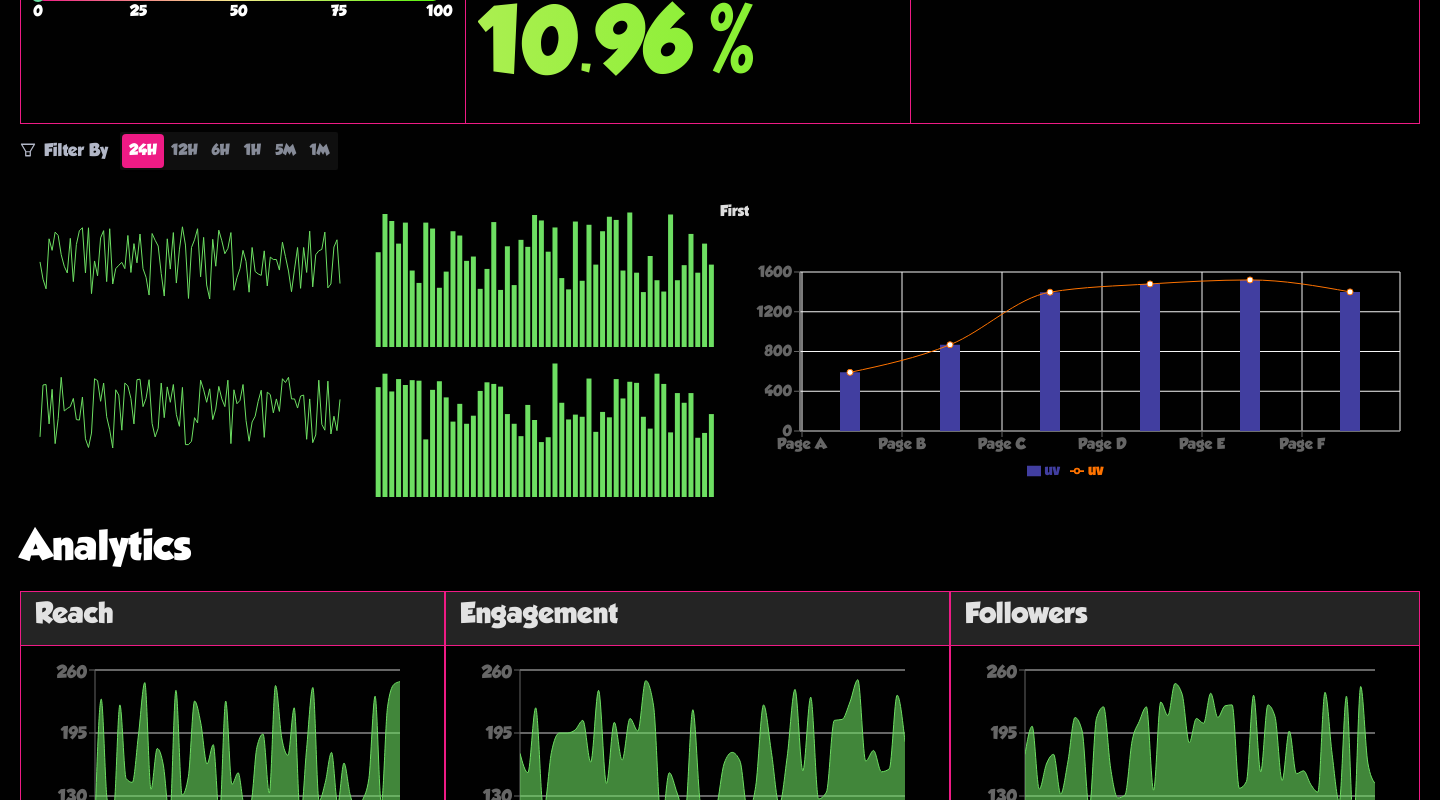
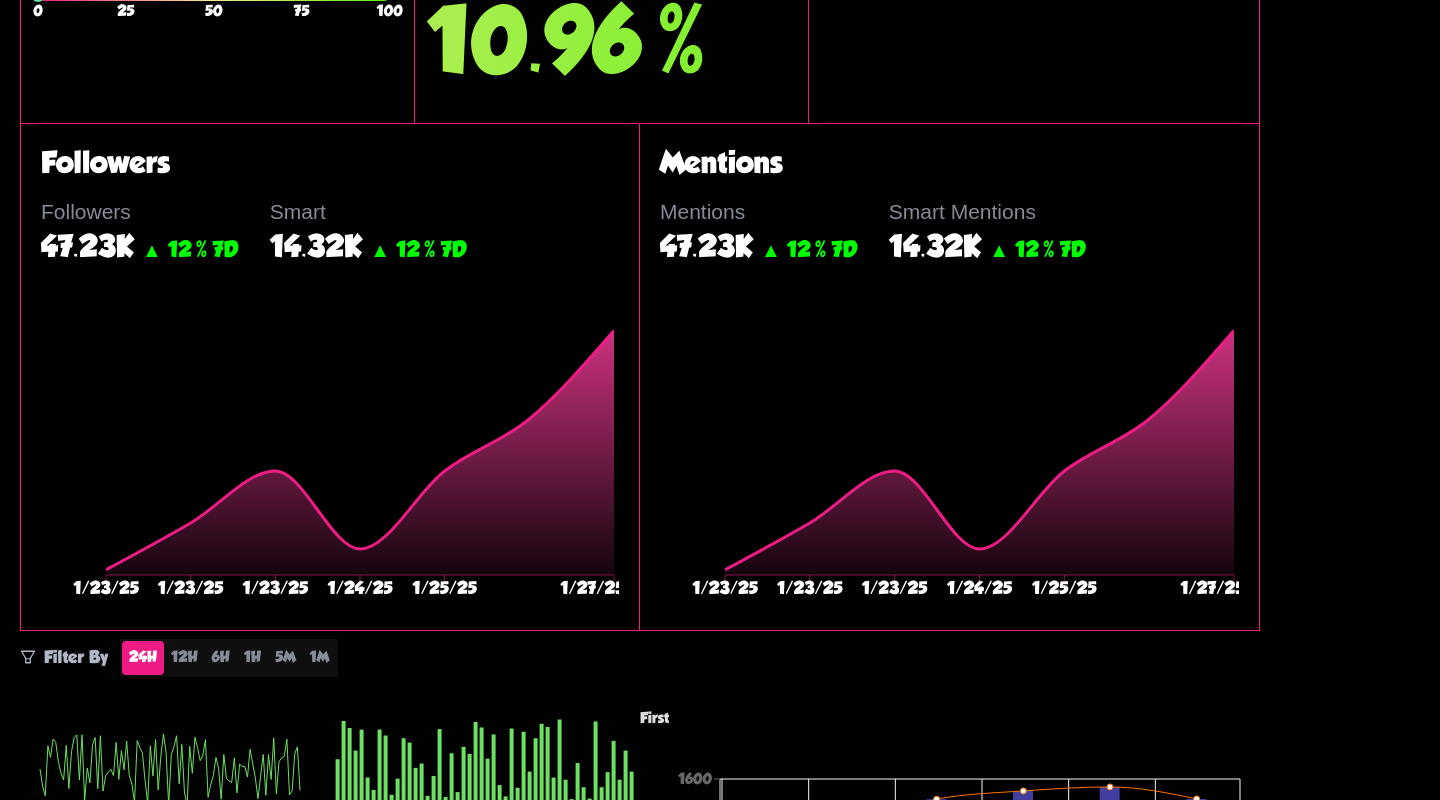
Before and after one commit to Mun-Labs/munki-webapp, a React (Vite) app: page /details in a window 1280 px wide. Shown: the part 1560-2360 px from the top of the page, 1440 px wide, since content can reach past the window. Built offline with nearby package versions, Linux system fonts and the light colour scheme; what antd-style would draw is missing.

Commit message:
Update: Area Chart for Followers + Mentions

```diff
--- a/src/AppLayout.tsx
+++ b/src/AppLayout.tsx
@@ -9,7 +9,7 @@ const appStyles: React.CSSProperties = {
 };
 
 const StyledMainContent = styled.section`
-  width: 1440px;
+  max-width: 1440px;
   margin: 0 auto;
 `;
 
@@ -18,7 +18,7 @@ export const AppLayout: React.FC<PropsWithChildren> = ({ children }) => {
     <div style={appStyles}>
       <MunkiHeader />
       <StyledMainContent className="container">
-        {/*         <MunkiSidebar /> */}
+        {/* <MunkiSidebar /> */}
         {children}
       </StyledMainContent>
       <MunkiFooter />
--- a/src/ui/pages/TokenDetailsPage/Analytics/Analytics.tsx
+++ b/src/ui/pages/TokenDetailsPage/Analytics/Analytics.tsx
@@ -2,6 +2,7 @@ import { ComponentProps, FC } from "react";
 import styled from "styled-components";
 import { SectionChart } from "./SectionChart/SectionChart";
 import { SectionScore } from "./SectionScore/SectionScore";
+import { SectionFollowerMention } from "./SectionFollowerMention/SectionFollowerMention";
 
 interface AnalyticsProps extends ComponentProps<any> {}
 
@@ -11,6 +12,7 @@ export const Analytics: FC<AnalyticsProps> = (props) => {
       <h3 className="title">Analytics</h3>
       <SectionChart />
       <SectionScore />
+      <SectionFollowerMention />
     </AnalyticsStyled>
   );
 };
--- /dev/null
+++ b/src/ui/pages/TokenDetailsPage/Analytics/SectionFollowerMention/Follower/Follower.tsx
@@ -0,0 +1,163 @@
+import styled from "styled-components";
+import {
+  AreaChart,
+  Area,
+  XAxis,
+  YAxis,
+  Tooltip,
+  ResponsiveContainer,
+  BarChart,
+} from "recharts";
+import { COLORS } from "../../../../../colors";
+
+const data = [
+  { date: "1/23/25", mentions: 1000, smartMentions: 400 },
+  { date: "1/23/25", mentions: 10000, smartMentions: 400 },
+  { date: "1/23/25", mentions: 20000, smartMentions: 400 },
+  { date: "1/24/25", mentions: 5000, smartMentions: 2500 },
+  { date: "1/25/25", mentions: 20000, smartMentions: 8000 },
+  { date: "1/26/25", mentions: 30000, smartMentions: 12000 },
+  { date: "1/27/25", mentions: 47000, smartMentions: 14320 },
+];
+
+const Follower = () => {
+  return (
+    <ChartContainer>
+      <Title>Followers</Title>
+      <Metrics>
+        <Metrics>
+          <MetricItem>
+            <MetricTitle className="font-normal">Followers</MetricTitle>
+            <MetricValue>
+              47.23K <MetricChange> ▲ 12% 7D</MetricChange>
+            </MetricValue>
+          </MetricItem>
+        </Metrics>
+        <MetricItem>
+          <MetricTitle className="font-normal">Smart</MetricTitle>
+          <MetricValue>
+            14.32K <MetricChange> ▲ 12% 7D</MetricChange>
+          </MetricValue>
+        </MetricItem>
+      </Metrics>
+      <ResponsiveContainer width="100%" height={300}>
+        <AreaChart data={data}>
+          <defs>
+            <linearGradient id="colorMentions" x1="0" y1="0" x2="0" y2="1">
+              <stop offset="0%" stopColor="#cd327f" stopOpacity={1} />
+              <stop offset="100%" stopColor="#cd327f" stopOpacity={0.1} />
+            </linearGradient>
+          </defs>
+          {/* <CartesianGrid strokeDasharray="3 3" stroke="#333" /> */}
+          <XAxis
+            minTickGap={20}
+            stroke="#84124d"
+            dataKey="date"
+            tick={{ fill: "#fff" }}
+          />
+          <YAxis
+            tick={{ fill: "transparent" }}
+            stroke="transparent"
+            domain={[0, 50000]}
+          />
+          <Tooltip content={<CustomTooltip />} />
+          <Area
+            type="monotone"
+            dataKey="mentions"
+            stroke="#ed1c84"
+            strokeWidth={3}
+            fillOpacity={1}
+            fill="url(#colorMentions)"
+          />
+          {/* another test Area showing */}
+          {/* <Area
+            type="monotone"
+            dataKey="smartMentions"
+            stroke="#00ff00"
+            fill="#ccffcc"
+            fillOpacity={0.3}
+          /> */}
+        </AreaChart>
+      </ResponsiveContainer>
+    </ChartContainer>
+  );
+};
+
+export default Follower;
+
+// Custom Tooltip (same as your original)
+const CustomTooltip = ({ active, payload }: any) => {
+  console.log({ payload });
+
+  const data = payload[0]?.payload;
+
+  if (active && payload && payload.length) {
+    return (
+      <TooltipContainer>
+        <p className="text-sm font-bold font-normal">Date: {data?.date}</p>
+        <p className="font-normal">Mentions: {data?.mentions}</p>
+        <p className="font-normal">Smart Mentions: {data?.smartMentions}</p>
+      </TooltipContainer>
+    );
+  }
+  return null;
+};
+
+// Styled components
+const ChartContainer = styled.div`
+  padding: 20px;
+  background-color: #000;
+  color: #fff;
+  border-radius: 8px;
+  width: 100%;
+  .recharts-curve.recharts-tooltip-cursor {
+    display: none !important;
+  }
+`;
+
+const Title = styled.h2`
+  font-size: 28px;
+  font-weight: bold;
+  margin-bottom: 10px;
+`;
+
+const Metrics = styled.div`
+  display: flex;
+  gap: 32px;
+  margin-bottom: 20px;
+`;
+
+
+const MetricTitle = styled.p`
+  font-size: 21px;
+  color: ${COLORS.grey50}
+`;
+
+const MetricItem = styled.div`
+  font-size: 16px;
+`;
+
+const MetricValue = styled.p`
+  margin: 0;
+  font-size: 28px;
+`;
+
+const MetricChange = styled.span`
+  color: #00ff00;
+  margin: 0;
+  font-weight: bold;
+  font-size: 20px;
+`;
+
+const TooltipContainer = styled.div`
+  background-color: #000;
+  padding: 8px;
+  border-radius: 4px;
+  box-shadow: 0 2px 4px rgba(0, 0, 0, 0.2);
+  color: #fff;
+  font-size: 12px;
+
+  p {
+    margin: 2px 0;
+  }
+`;
--- /dev/null
+++ b/src/ui/pages/TokenDetailsPage/Analytics/SectionFollowerMention/Mention/Mention.tsx
@@ -0,0 +1,162 @@
+import styled from "styled-components";
+import {
+  AreaChart,
+  Area,
+  XAxis,
+  YAxis,
+  Tooltip,
+  ResponsiveContainer,
+  BarChart,
+} from "recharts";
+import { COLORS } from "../../../../../colors";
+
+const data = [
+  { date: "1/23/25", mentions: 1000, smartMentions: 400 },
+  { date: "1/23/25", mentions: 10000, smartMentions: 400 },
+  { date: "1/23/25", mentions: 20000, smartMentions: 400 },
+  { date: "1/24/25", mentions: 5000, smartMentions: 2500 },
+  { date: "1/25/25", mentions: 20000, smartMentions: 8000 },
+  { date: "1/26/25", mentions: 30000, smartMentions: 12000 },
+  { date: "1/27/25", mentions: 47000, smartMentions: 14320 },
+];
+
+const Mention = () => {
+  return (
+    <ChartContainer>
+      <Title>Mentions</Title>
+      <Metrics>
+        <Metrics>
+          <MetricItem>
+            <MetricTitle className="font-normal">Mentions</MetricTitle>
+            <MetricValue>
+              47.23K <MetricChange> ▲ 12% 7D</MetricChange>
+            </MetricValue>
+          </MetricItem>
+        </Metrics>
+        <MetricItem>
+          <MetricTitle className="font-normal">Smart Mentions</MetricTitle>
+          <MetricValue>
+            14.32K <MetricChange> ▲ 12% 7D</MetricChange>
+          </MetricValue>
+        </MetricItem>
+      </Metrics>
+      <ResponsiveContainer width="100%" height={300}>
+        <AreaChart data={data}>
+          <defs>
+            <linearGradient id="colorMentions" x1="0" y1="0" x2="0" y2="1">
+              <stop offset="0%" stopColor="#cd327f" stopOpacity={1} />
+              <stop offset="100%" stopColor="#cd327f" stopOpacity={0.1} />
+            </linearGradient>
+          </defs>
+          {/* <CartesianGrid strokeDasharray="3 3" stroke="#333" /> */}
+          <XAxis
+            minTickGap={20}
+            stroke="#84124d"
+            dataKey="date"
+            tick={{ fill: "#fff" }}
+          />
+          <YAxis
+            tick={{ fill: "transparent" }}
+            stroke="transparent"
+            domain={[0, 50000]}
+          />
+          <Tooltip content={<CustomTooltip />} />
+          <Area
+            type="monotone"
+            dataKey="mentions"
+            stroke="#ed1c84"
+            strokeWidth={3}
+            fillOpacity={1}
+            fill="url(#colorMentions)"
+          />
+          {/* another test Area showing */}
+          {/* <Area
+            type="monotone"
+            dataKey="smartMentions"
+            stroke="#00ff00"
+            fill="#ccffcc"
+            fillOpacity={0.3}
+          /> */}
+        </AreaChart>
+      </ResponsiveContainer>
+    </ChartContainer>
+  );
+};
+
+export default Mention;
+
+// Custom Tooltip (same as your original)
+const CustomTooltip = ({ active, payload }: any) => {
+  console.log({ payload });
+
+  const data = payload[0]?.payload;
+
+  if (active && payload && payload.length) {
+    return (
+      <TooltipContainer>
+        <p className="text-sm font-bold font-normal">Date: {data?.date}</p>
+        <p className="font-normal">Mentions: {data?.mentions}</p>
+        <p className="font-normal">Smart Mentions: {data?.smartMentions}</p>
+      </TooltipContainer>
+    );
+  }
+  return null;
+};
+
+// Styled components
+const ChartContainer = styled.div`
+  padding: 20px;
+  background-color: #000;
+  color: #fff;
+  border-radius: 8px;
+  width: 100%;
+  .recharts-curve.recharts-tooltip-cursor {
+    display: none !important;
+  }
+`;
+
+const Title = styled.h2`
+  font-size: 28px;
+  font-weight: bold;
+  margin-bottom: 10px;
+`;
+
+const Metrics = styled.div`
+  display: flex;
+  gap: 32px;
+  margin-bottom: 20px;
+`;
+
+const MetricTitle = styled.p`
+  font-size: 21px;
+  color: ${COLORS.grey50};
+`;
+
+const MetricItem = styled.div`
+  font-size: 16px;
+`;
+
+const MetricValue = styled.p`
+  margin: 0;
+  font-size: 28px;
+`;
+
+const MetricChange = styled.span`
+  color: #00ff00;
+  margin: 0;
+  font-weight: bold;
+  font-size: 20px;
+`;
+
+const TooltipContainer = styled.div`
+  background-color: #000;
+  padding: 8px;
+  border-radius: 4px;
+  box-shadow: 0 2px 4px rgba(0, 0, 0, 0.2);
+  color: #fff;
+  font-size: 12px;
+
+  p {
+    margin: 2px 0;
+  }
+`;
--- a/src/ui/pages/TokenDetailsPage/Analytics/SectionFollowerMention/SectionFollowerMention.tsx
+++ b/src/ui/pages/TokenDetailsPage/Analytics/SectionFollowerMention/SectionFollowerMention.tsx
@@ -1,12 +1,22 @@
 import { ComponentProps, FC } from "react";
 import styled from "styled-components";
+import Follower from "./Follower/Follower";
+import Mention from "./Mention/Mention";
+import { COLORS } from "../../../../colors";
 
 interface FollowerMentionProps extends ComponentProps<any> {}
 
 export const SectionFollowerMention: FC<FollowerMentionProps> = (props) => {
   return (
     <SectionFollowerMentionStyled>
-      <h3 className="title">Analytics</h3>
+      <div className="grid">
+        <div className="follower">
+          <Follower />
+        </div>
+        <div className="mention">
+          <Mention />
+        </div>
+      </div>
     </SectionFollowerMentionStyled>
   );
 };
@@ -19,4 +29,27 @@ const SectionFollowerMentionStyled = styled.div.attrs({
     margin-bottom: 12px;
     margin-top: 24px;
   }
+
+  .grid {
+    display: grid;
+    grid-template-columns: 1fr 1fr;
+
+    .follower {
+      border-left: 1px solid ${COLORS.magenta};
+      border-right: 1px solid ${COLORS.magenta};
+      border-bottom: 1px solid ${COLORS.magenta};
+    }
+    .mention {
+      border-right: 1px solid ${COLORS.magenta};
+      border-bottom: 1px solid ${COLORS.magenta};
+    }
+
+    @media (max-width: 985px) {
+      grid-template-columns: 1fr;
+
+      .mention {
+        border-left: 1px solid ${COLORS.magenta};
+      }
+    }
+  }
 `;
```
